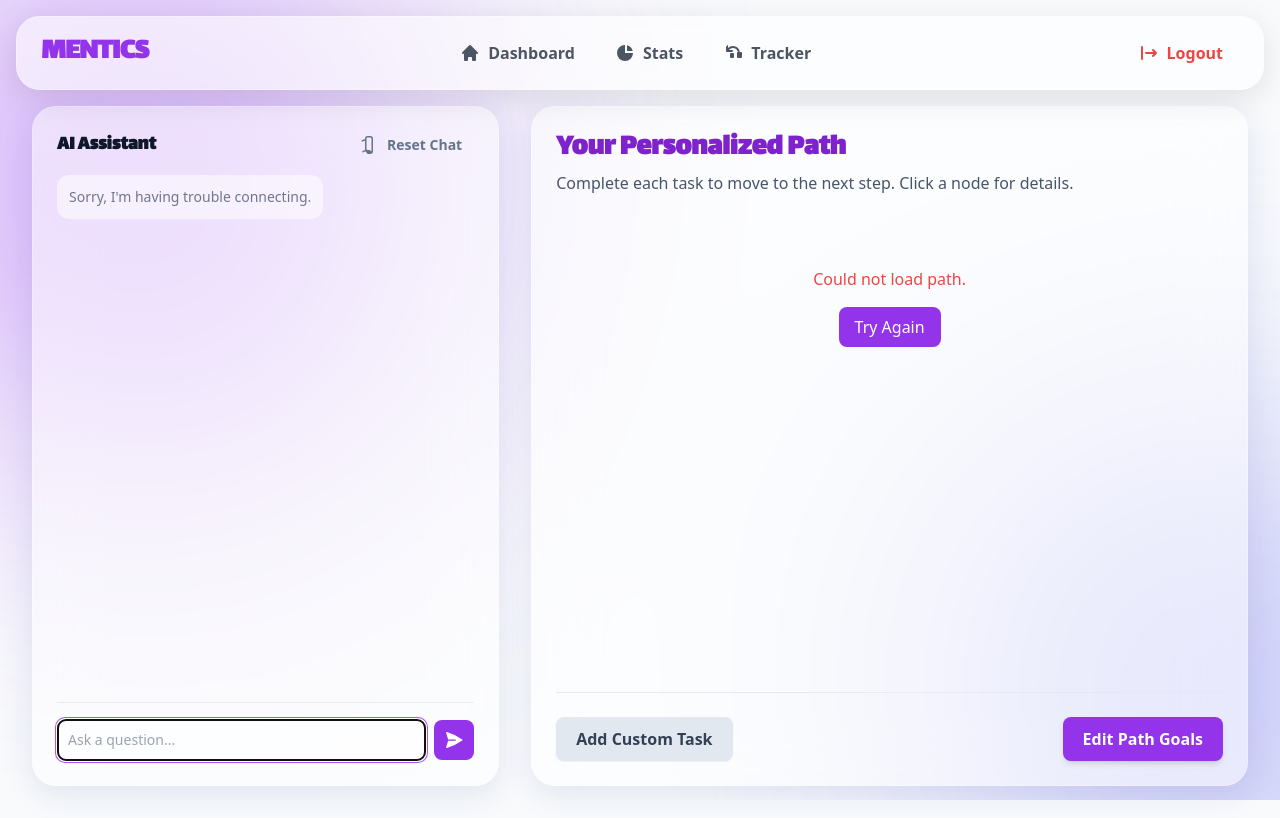
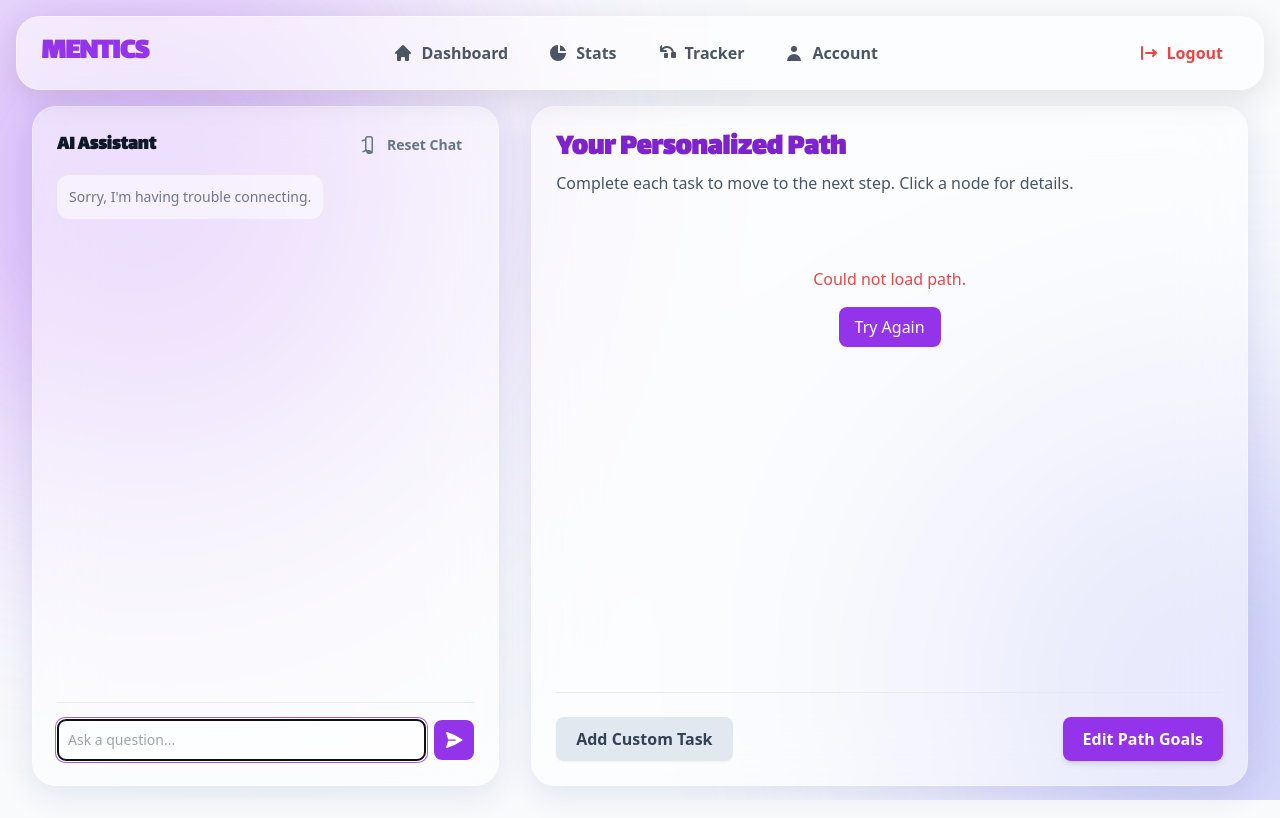
Before and after one commit to shreyasboddani/MENTICS, a Flask app: template templates/test_path_view.html in a window 1280 px wide. Run offline with Flask 3, Linux system fonts and the light colour scheme; the template is opened without the code that fills it, so the values that code supplies are empty; some libraries are stand-ins or nearby versions.

Commit message:
accout on nav bar fixed

```diff
--- a/templates/test_path_view.html
+++ b/templates/test_path_view.html
@@ -109,6 +109,13 @@
                             clip-rule="evenodd" />
                     </svg>
                     <span>Tracker</span>
+                </a>
+                <a href="/account" class="nav-item">
+                    <svg xmlns="http://www.w3.org/2000/svg" class="h-5 w-5" viewBox="0 0 20 20" fill="currentColor">
+                        <path fill-rule="evenodd" d="M10 9a3 3 0 100-6 3 3 0 000 6zm-7 9a7 7 0 1114 0H3z"
+                            clip-rule="evenodd" />
+                    </svg>
+                    <span>Account</span>
                 </a>
             </nav>
             <a href="/logout" class="nav-item !text-red-500">
```
Also changed, not shown: templates/college_path_view.html (+7 -0 lines), static/uploads/1_1758515023_Photo_for_SAT_and_School.jpg (deleted).
